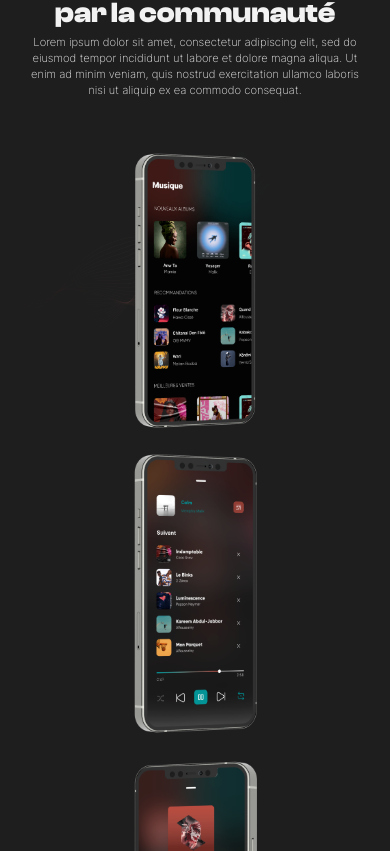
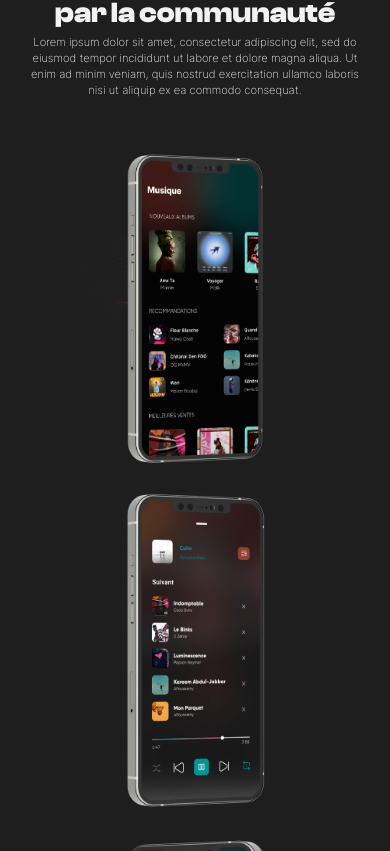
Before and after one commit to MozartOnWeb/ikazic, a Next.js app: page / in a window 390 px wide. Shown: the part 2253-3104 px from the top of the page. Built offline with nearby package versions, Linux system fonts and the light colour scheme.

Commit message:
making features section more responsiveness

```diff
--- a/components/NavBar/NavBar.tsx
+++ b/components/NavBar/NavBar.tsx
@@ -8,7 +8,7 @@ const NavBar = () => {
   return (
     <nav>
       <div className="logo">
-        <Image src={logo} alt="ikazic logo" />
+        <Image quality={100} src={logo} alt="ikazic logo" />
       </div>
       <div className="links">
         <Link
--- a/sections/About/about.scss
+++ b/sections/About/about.scss
@@ -141,9 +141,9 @@
         align-items: center;
         flex-direction: column;
         img {
-          width: 40%;
-          height: 40%;
-          margin-bottom: 1rem;
+          width: 45%;
+          height: 45%;
+          margin-bottom: 1.2rem;
         }
         .second-mockup {
           margin-top: 0rem;
```
